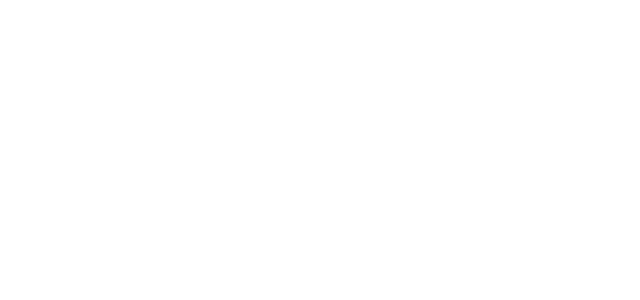
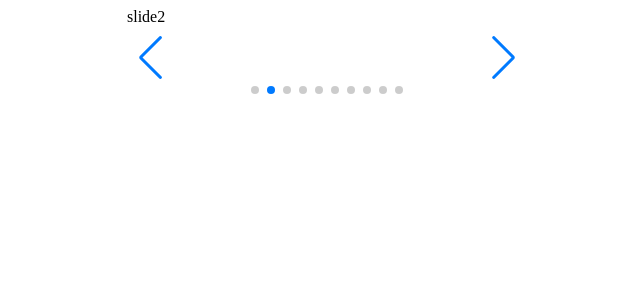
Before and after one commit to SmaVivian/nuxt-vue-web, a Nuxt app: page /swiperDemo2 in a window 1280 px wide. Before the commit this address had no page. Shown: the top 300 px of the page, without its empty margins (313-953 px from the left). Built offline with nearby package versions, Linux system fonts and the light colour scheme.

Commit message:
降低swiper版本，避免一些坑：进入页面时样式问题、分页问题等

```diff
--- a/nuxt.config.js
+++ b/nuxt.config.js
@@ -67,7 +67,7 @@
 
   // Global CSS: https://go.nuxtjs.dev/config-css
   css: [
-    'swiper/swiper-bundle.css',
+    // 'swiper/swiper-bundle.css',
     'video.js/dist/video-js.css',
     // 'element-ui/lib/theme-chalk/index.css',
     '~/assets/css/reset.css',
--- a/package.json
+++ b/package.json
@@ -14,9 +14,9 @@
     "element-ui": "^2.15.6",
     "moment": "^2.24.0",
     "nuxt": "^2.15.8",
-    "swiper": "^6.4.1",
+    "swiper": "^5.3.7",
     "vue": "^2.6.14",
-    "vue-awesome-swiper": "^3.1.3",
+    "vue-awesome-swiper": "^4.1.1",
     "vue-i18n": "^7.3.2",
     "vue-server-renderer": "^2.6.14",
     "vue-template-compiler": "^2.6.14",
--- a/pages/swiperDemo.vue
+++ /dev/null
@@ -1,48 +0,0 @@
-<script>
-export default {
-  name: "VueSwiper",
-  data: () => ({
-    list: [1,2,3,4,5,6,7,8,9],
-    swiperOption: {
-      autoplay: 2000,
-      speed: 300,
-      loop: true,
-      slidesPerView: 6,
-      spaceBetween: 30,
-      navigation: {
-        nextEl: '.swiper-button-next',
-        prevEl: '.swiper-button-prev'
-      }
-    }
-  }),
-  render() {
-    const {list, swiperOption} = this
-    return (
-      <swiper class="swiper" options={swiperOption}>
-        {
-          list.map(item => (
-            <swiper-slide key={item}>
-              Slide {item}
-            </swiper-slide>
-          ))
-        }
-        <div class="swiper-pagination" slot="pagination"></div>
-        <div class="swiper-button-prev" slot="button-prev"></div>
-        <div class="swiper-button-next" slot="button-next"></div>
-      </swiper>
-    )
-  }
-};
-</script>
-
-<style scoped lang="scss">
-.swiper {
-  width: 1000px;
-  height: 100px;
-  background-color: #f1f1f1;
-  border-radius: 15px;
-  .slide {
-    background-color: #fff;
-  }
-}
-</style>
--- /dev/null
+++ b/pages/swiperDemo2.vue
@@ -0,0 +1,95 @@
+<template>
+  <div>
+    <div class="index">
+      <swiper class="swiper-box" ref="mySwiper" :options="swiperOptions">
+        <swiper-slide class="item" v-for="i in 10" :key="i">slide{{i}}</swiper-slide>
+        <div slot="pagination" class="swiper-pagination" />
+        <div slot="button-next" class="swiper-button-next" />
+        <div slot="button-prev" class="swiper-button-prev" />
+      </swiper>
+    </div>
+  </div>
+</template>
+
+<script>
+import { Swiper, SwiperSlide } from 'vue-awesome-swiper'
+import 'swiper/css/swiper.css'
+export default {
+  name: "SwiperDemo2",
+  components: {
+    Swiper,
+    SwiperSlide
+  },
+  data() {
+    return {
+      title: '首页',
+      swiperOptions: {
+        pagination: {
+          el: '.swiper-pagination',
+          // 分页可以点击
+          clickable: true,
+          // 激活的分页小圆点样式
+          // bulletActiveClass: 'swiper-bullet-active'
+        },
+        loop: true,
+        autoplay: { delay: 4000 },
+        // 左右导航
+        navigation: {
+          nextEl: '.swiper-button-next',
+          prevEl: '.swiper-button-prev'
+        }
+      }
+    }
+  },
+  computed: {
+    swiper () {
+      return this.$refs.mySwiper.$swiper
+    }
+  },
+  mounted() {
+    // 悬浮时显示导航菜单
+    this.swiper.el.onmouseover = function () {
+      this.swiper.navigation.$nextEl.css('display', 'block')
+      this.swiper.navigation.$prevEl.css('display', 'block')
+    }
+    this.swiper.el.onmouseleave = function () {
+      this.swiper.navigation.$nextEl.css('display', 'none')
+      this.swiper.navigation.$prevEl.css('display', 'none')
+    }
+  },
+  // head () {
+  //   return {
+  //     title: this.title,
+  //     meta: [
+  //       {
+  //         hid: 'description',
+  //         name: 'description',
+  //         content: 'My custom description'
+  //       }
+  //     ]
+  //   }
+  // }
+}
+</script>
+
+<style scoped lang="scss">
+.swiper-box {
+  width: 400px;
+  height: 100px;
+  .item {
+    height: 50px;
+  }
+}
+// @theme-color: #c91c1c;
+// .swiper-button-prev,.swiper-button-next{
+//     display: none;
+//  }
+//  .swiper-pagination-bullet.swiper-bullet-active{
+//   background: @theme-color;
+//   opacity: 1;
+// }
+// .swiper-container{
+//   --swiper-navigation-color: @theme-color;/* 单独设置按钮颜色 */
+//   --swiper-navigation-size: 30px;/* 设置按钮大小 */
+// }
+</style>
```
